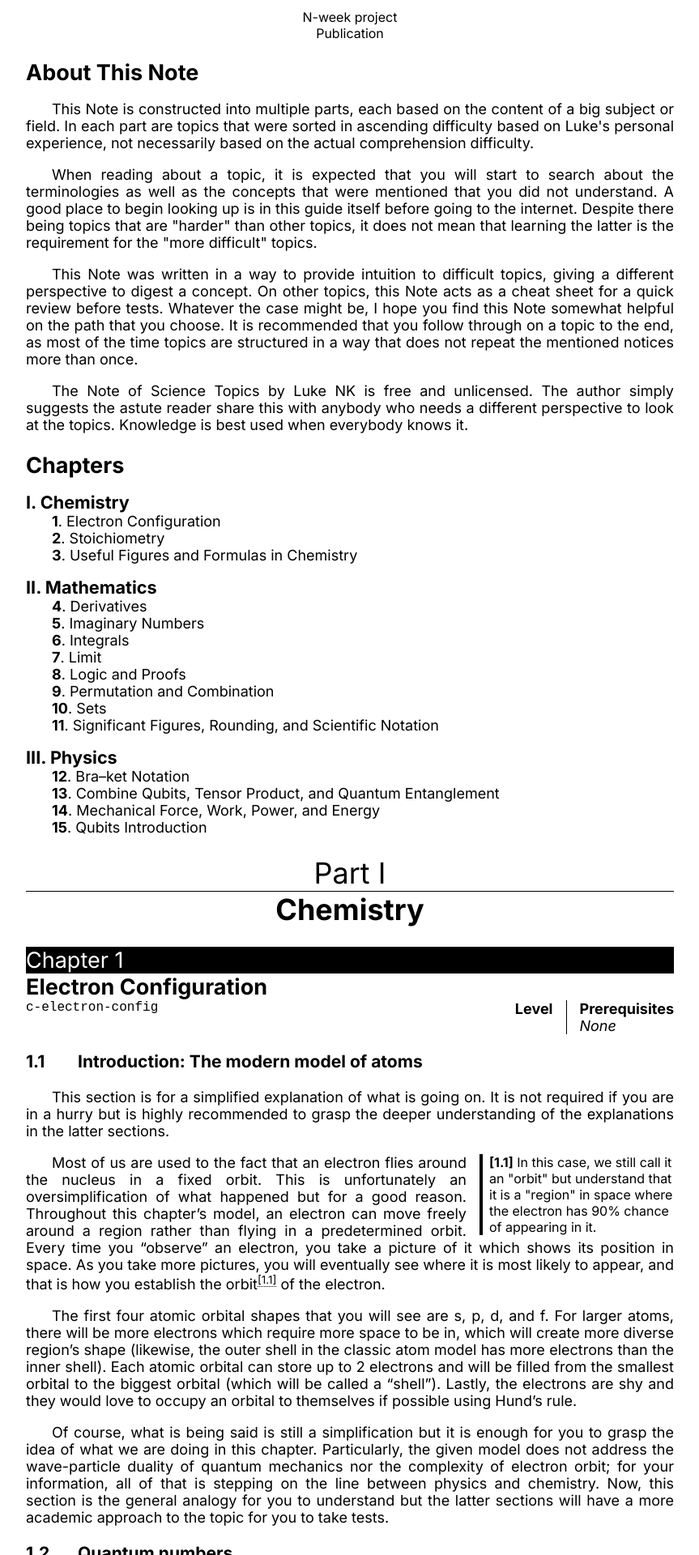
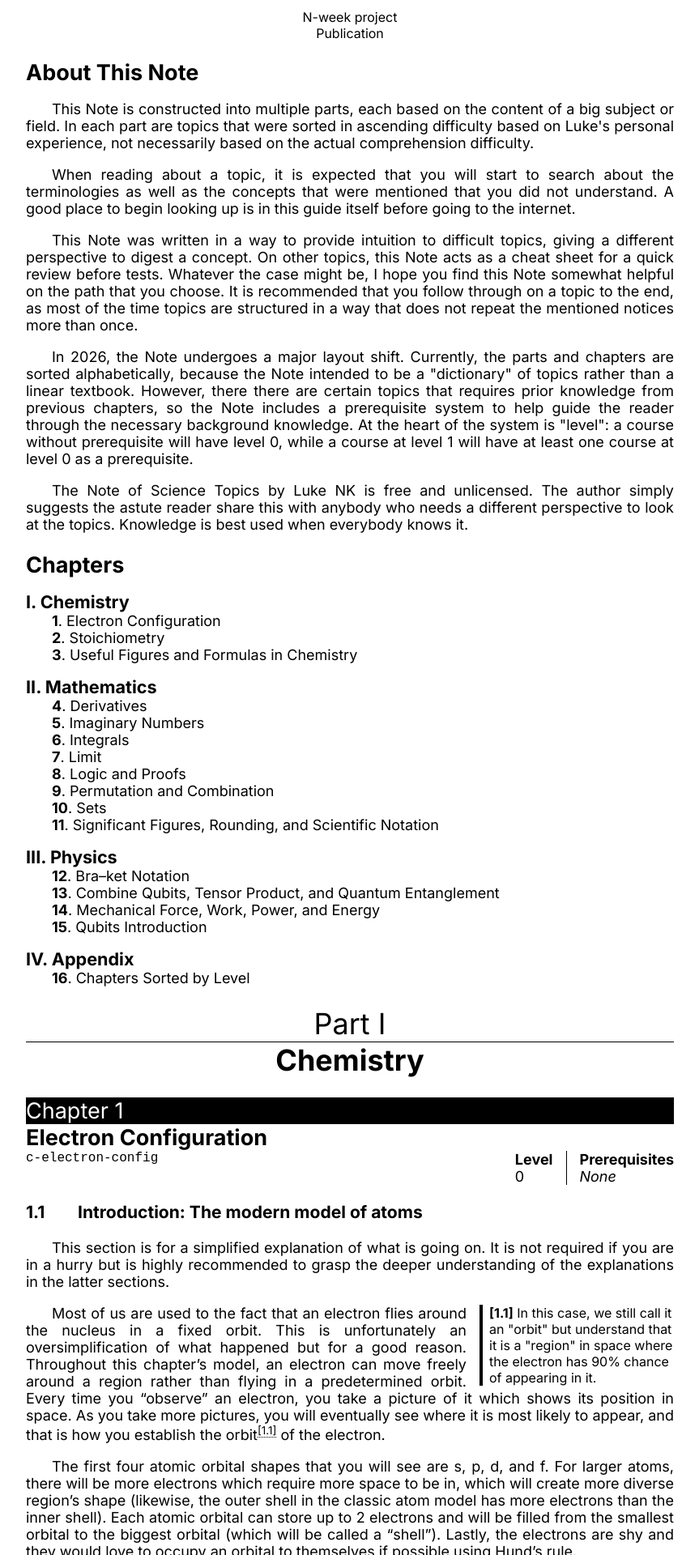
Before and after one commit to LukeNK/n-week-project, a Jekyll site: the page built from index.html, in a window 1280 px wide. Shown: the part 904-2824 px from the top of the page at 81% size, without its empty margins (208-1071 px from the left). Built offline with Jekyll 4.4.1, drawn with Linux system fonts in a browser that asks for light colours; some of the changed lines change nothing that is shown; some of the changed text lies outside the part shown.

Commit message:
Prerequisuite level system

```diff
--- a/index.html
+++ b/index.html
@@ -21,9 +21,11 @@
     <h2 noNumber>About This Note</h2>
     <p>This Note is constructed into multiple parts, each based on the content of a big subject or field. In each part are topics that were sorted in ascending difficulty based on Luke's personal experience, not necessarily based on the actual comprehension difficulty.</p>
 
-    <p>When reading about a topic, it is expected that you will start to search about the terminologies as well as the concepts that were mentioned that you did not understand. A good place to begin looking up is in this guide itself before going to the internet. Despite there being topics that are "harder" than other topics, it does not mean that learning the latter is the requirement for the "more difficult" topics.</p>
+    <p>When reading about a topic, it is expected that you will start to search about the terminologies as well as the concepts that were mentioned that you did not understand. A good place to begin looking up is in this guide itself before going to the internet.</p>
 
     <p>This Note was written in a way to provide intuition to difficult topics, giving a different perspective to digest a concept. On other topics, this Note acts as a cheat sheet for a quick review before tests. Whatever the case might be, I hope you find this Note somewhat helpful on the path that you choose. It is recommended that you follow through on a topic to the end, as most of the time topics are structured in a way that does not repeat the mentioned notices more than once.</p>
+
+    <p>In 2026, the Note undergoes a major layout shift. Currently, the parts and chapters are sorted alphabetically, because the Note intended to be a "dictionary" of topics rather than a linear textbook. However, there there are certain topics that requires prior knowledge from previous chapters, so the Note includes a prerequisite system to help guide the reader through the necessary background knowledge. At the heart of the system is "level": a course without prerequisite will have level 0, while a course at level 1 will have at least one course at level 0 as a prerequisite.</p>
 
     <p>The Note of Science Topics by Luke NK is free and unlicensed. The author simply suggests the astute reader share this with anybody who needs a different perspective to look at the topics. Knowledge is best used when everybody knows it.</p>
 
@@ -69,4 +71,88 @@
             </div>
         {% endfor %}
     {% endfor %}
+
+    <h1>Appendix</h1>
+    <h2>Chapters Sorted by Level</h2>
+    <table id="navLevels">
+        <caption>Chapters Sorted by Level</caption>
+    </table>
 </main>
+
+<script>
+    // Script to check prerequisites and assign levels
+    const dataElements = document.querySelectorAll('data');
+    const chapters = {};
+
+    // First pass: collect prerequisites
+    dataElements.forEach(data => {
+        const subject = data.getAttribute('subject');
+        const chapter = data.getAttribute('chapter');
+        const prerequisites = data.getAttribute('prerequisites').split(',').filter(prereq => prereq.trim() !== '');
+        chapters[chapter] = { subject, prerequisites, level: 0 };
+    });
+
+    // Function to compute level recursively
+    function computeLevel(chapter) {
+        if (chapters[chapter].level > 0) {
+            return chapters[chapter].level;
+        }
+        if (chapters[chapter].prerequisites.length === 0) {
+            chapters[chapter].level = 0;
+            return 0;
+        }
+        let maxPrereqLevel = 0;
+        chapters[chapter].prerequisites.forEach(prereq => {
+            if (chapters[prereq]) {
+                const prereqLevel = computeLevel(prereq);
+                if (prereqLevel > maxPrereqLevel) {
+                    maxPrereqLevel = prereqLevel;
+                }
+            }
+        });
+        chapters[chapter].level = maxPrereqLevel + 1;
+        return chapters[chapter].level;
+    }
+
+    // Second pass: compute levels
+    Object.keys(chapters).forEach(chapter => {
+        computeLevel(chapter);
+    });
+
+    // assign levels to data elements
+    dataElements.forEach(data => {
+        const chapter = data.getAttribute('chapter');
+        const levelSpan = data.querySelector('.level');
+        levelSpan.textContent = chapters[chapter].level;
+    });
+
+    // sort by level
+    const sortedChapters = Object.keys(chapters).sort((a, b) => {
+        return chapters[a].level - chapters[b].level;
+    });
+
+    // output result as table, with each row is a level and each column is a subject. Each cell contains links to chapters of the same subject of the same level. The column arrangement is based on the order of first appearance of subjects.
+    const navLevelsTable = document.getElementById('navLevels');
+    const subjectsOrder = [];
+    Object.values(chapters).forEach(chapter => {
+        if (!subjectsOrder.includes(chapter.subject)) {
+            subjectsOrder.push(chapter.subject);
+        }
+    });
+    let currentLevel = -1;
+    let currentRow;
+    sortedChapters.forEach(chapterKey => {
+        const chapter = chapters[chapterKey];
+        if (chapter.level !== currentLevel) {
+            currentLevel = chapter.level;
+            currentRow = document.createElement('tr');
+            currentRow.innerHTML += `<th>Level ${currentLevel}</th>`;
+            for (let subject of subjectsOrder)
+                currentRow.innerHTML += `<td></td>`;
+            navLevelsTable.appendChild(currentRow);
+        }
+        const subjectIndex = subjectsOrder.indexOf(chapter.subject) + 1; // +1 for level cell
+        const cell = currentRow.children[subjectIndex];
+        cell.innerHTML += `<a href="#${chapterKey}">${chapterKey}</a><br>`;
+    });
+</script>
--- a/style.css
+++ b/style.css
@@ -109,6 +109,10 @@
     width: 4rem;
     counter-increment: subsection;
     content: counter(chapter) "." counter(section) "." counter(subsection) " ";
+}
+
+#navLevels td {
+    text-align: left;
 }
 
 mjx-assistive-mml {
```
